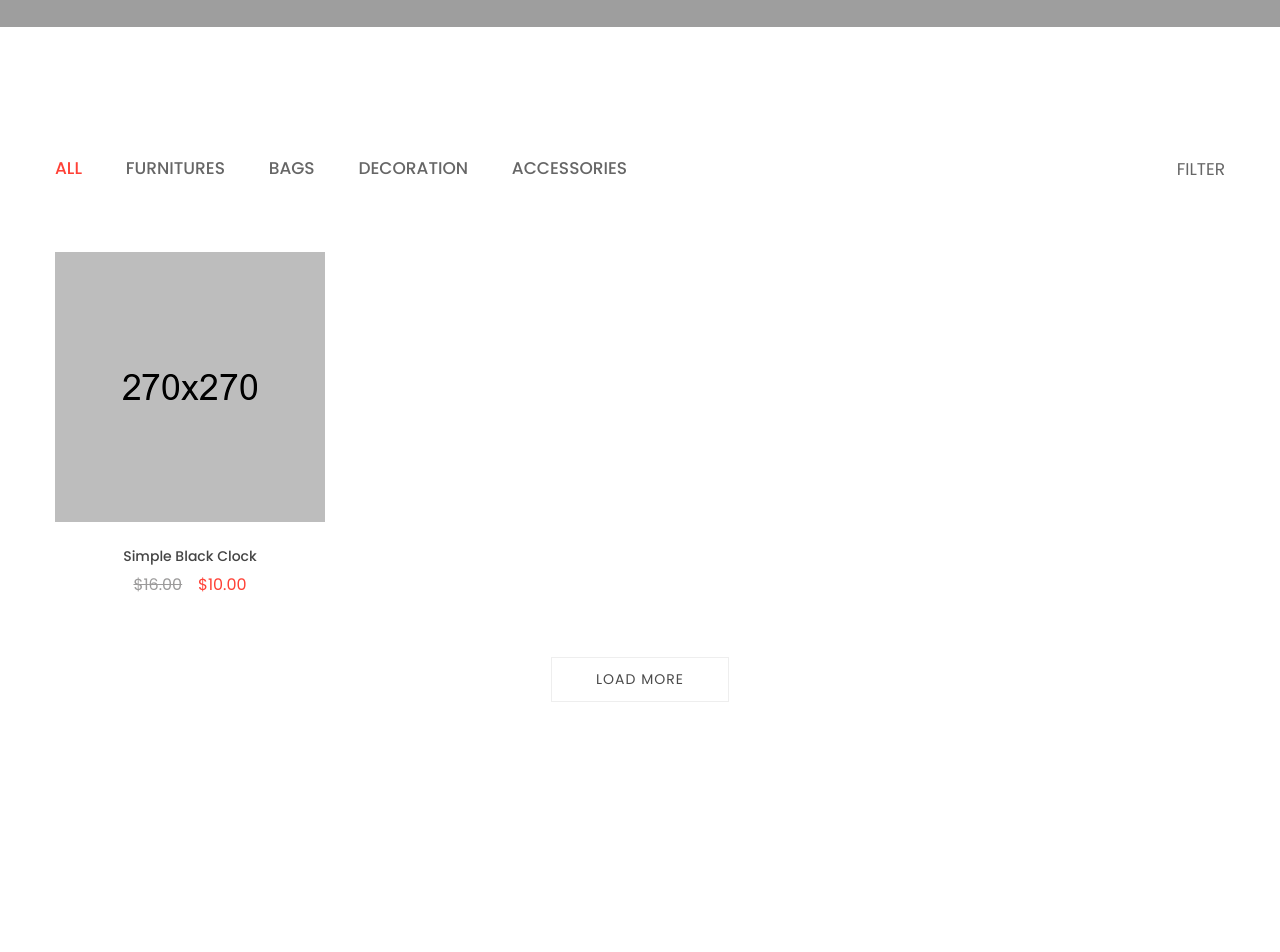
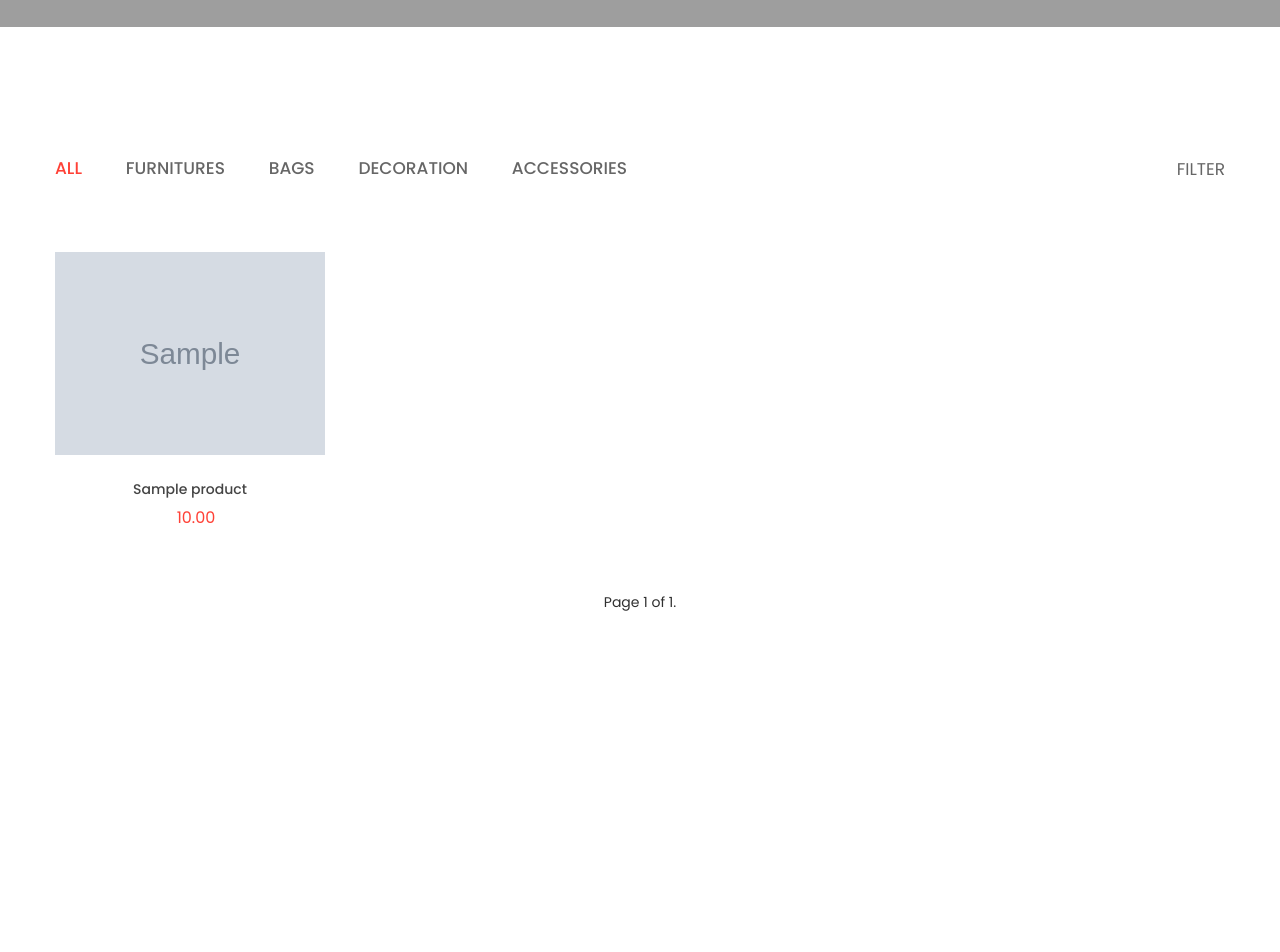
Before and after one commit to abeishekeeva/django-shop, a Django app: page / in a window 1280 px wide. Shown: the part 427-1379 px from the top of the page. After the commit the page ends 1038 px from the top, so only its background shows below. Run offline with Django 3.2, Linux system fonts and the light colour scheme; tables that the repository leaves empty hold one stand-in row (values such as "Sample post"); grey boxes marked "Sample" are stand-in pictures; some libraries are stand-ins or nearby versions; grey boxes are pictures that could not be loaded.

Commit message:
product list catalog

```diff
--- a/myshop/settings.py
+++ b/myshop/settings.py
@@ -121,3 +121,6 @@ USE_TZ = True
 
 STATIC_URL = '/static/'
 STATIC_ROOT = BASE_DIR / 'static'
+
+MEDIA_URL = '/media/'
+MEDIA_ROOT = BASE_DIR / 'media'
--- a/shop/templates/shop/product_list.html
+++ b/shop/templates/shop/product_list.html
@@ -161,13 +161,19 @@
 
                     <div class="row">
                         <div class="product__list another-product-style">
-                            <!-- Start Single Product -->
+                        <!-- Start Single Product -->
+                        {% for product in products %}
+
                             <div class="col-md-3 single__pro col-lg-3 cat--1 col-sm-4 col-xs-12">
                                 <div class="product foo">
                                     <div class="product__inner">
                                         <div class="pro__thumb">
                                             <a href="#">
-                                                <img src="{% static 'images/product/1.png' %}" alt="product images">
+                                                {% if product.image %}
+                                                <img src="{{product.image.url}}" alt="product images">
+                                                {% else %}
+                                                    <img src="{% static 'images/product/1.png' %}" alt="product images">
+                                                {% endif %}
                                             </a>
                                         </div>
                                         <div class="product__hover__info">
@@ -179,14 +185,17 @@
                                         </div>
                                     </div>
                                     <div class="product__details">
-                                        <h2><a href="product-details.html">Simple Black Clock</a></h2>
+                                        <h2><a href="product-details.html">{{product.name}}</a></h2>
                                         <ul class="product__price">
-                                            <li class="old__price">$16.00</li>
-                                            <li class="new__price">$10.00</li>
+                                            <!-- <li class="old__price">{{product.price}}</li> -->
+                                            <li class="new__price">{{product.price}}</li>
                                         </ul>
                                     </div>
                                 </div>
                             </div>
+
+                        {% endfor %}
+
                             <!-- End Single Product -->
                         </div>
                     </div>
@@ -195,7 +204,18 @@
                     <div class="row mt--60">
                         <div class="col-md-12">
                             <div class="htc__loadmore__btn">
-                                <a href="#">load more</a>
+                                <!-- <a href="#">load more</a> -->
+                                {% if posts.has_previous %}
+                                <a href="?page=1">&laquo; first</a>
+                                <a href="?page={{ products.previous_page_number }}">previous</a>
+                            {% endif %}
+                            <span class="current">
+                                Page {{ products.number }} of {{ products.paginator.num_pages }}.
+                            </span>
+                            {% if products.has_next %}
+                                <a href="?page={{ products.next_page_number }}">next</a>
+                                <a href="?page={{ products.paginator.num_pages }}">last &raquo;</a>
+                            {% endif %}
                             </div>
                         </div>
                     </div>
--- a/shop/urls.py
+++ b/shop/urls.py
@@ -1,9 +1,13 @@
 from django.urls import path
 from . import views
+
+from django.conf import settings
+from django.conf.urls.static import static
+
 app_name = 'shop'
 
 urlpatterns = [
     path('', views.product_list, name='product_list'),
     path('<slug:category_slug>/', views.product_list,name='product_list_by_category'),
     path('<int:id>/<slug:slug>/', views.product_detail,name='product_detail'),
-]
+]+ static(settings.MEDIA_URL, document_root= settings.MEDIA_ROOT)
--- a/shop/views.py
+++ b/shop/views.py
@@ -1,5 +1,6 @@
 from django.shortcuts import render, get_object_or_404
 from .models import Category, Product
+from django.core.paginator import Paginator
 
 def product_list(request, category_slug=None):
     category = None
@@ -10,6 +11,10 @@ def product_list(request, category_slug=None):
         category = get_object_or_404(Category, slug=category_slug)
         products = products.filter(category=category)
 
+    paginator = Paginator(products, 2)
+    page_number = request.GET.get('page')
+    products = paginator.get_page(page_number)
+
     return render(request,'shop/product_list.html',
         {'category': category,
         'categories': categories,
```
